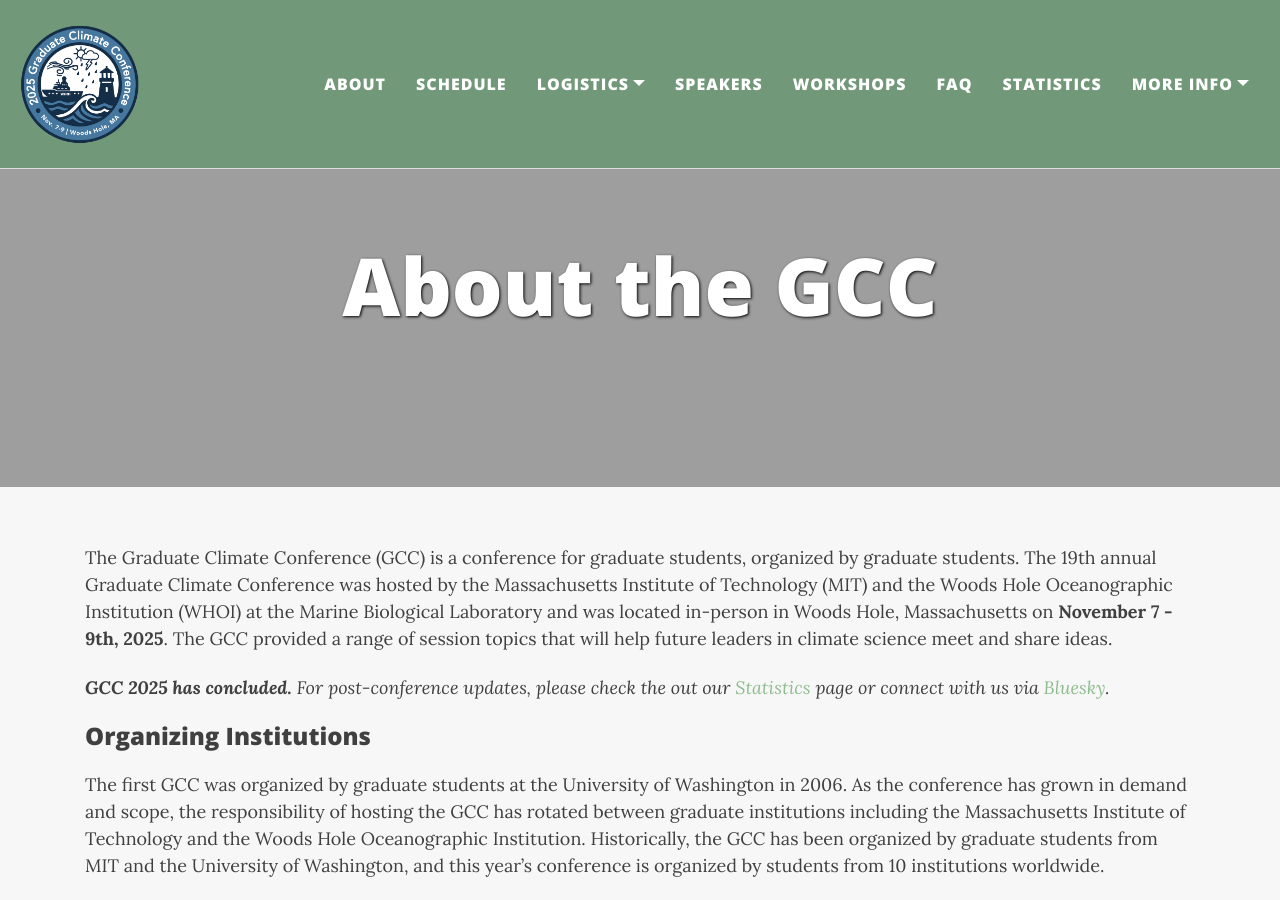
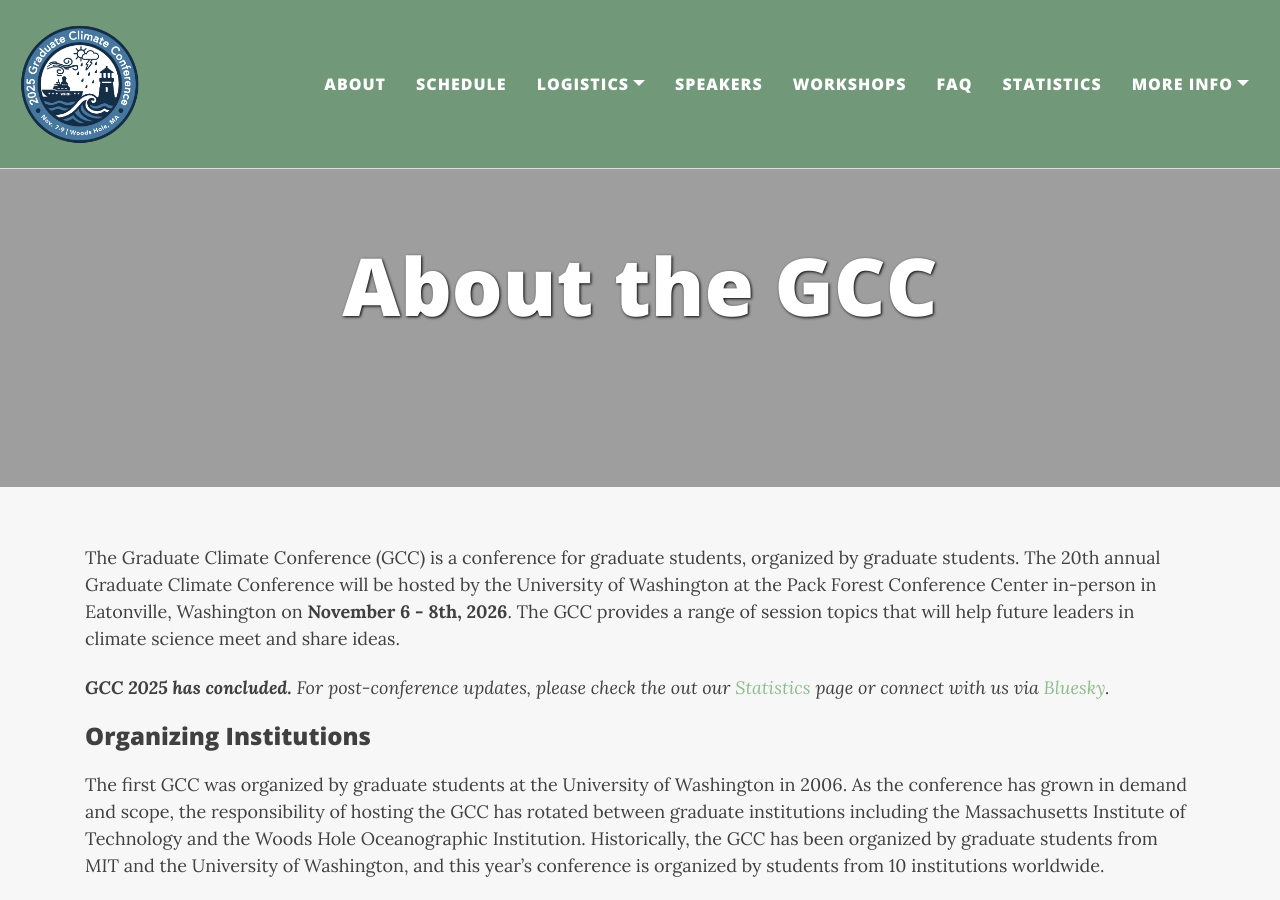
Before and after one commit to graduateclimateconference/GCC2026, a Jekyll site: the page built from about.md, in a window 1280 px wide and 900 px high. Built offline with Jekyll 4.4.1, drawn with Linux system fonts in a browser that asks for light colours; nearby versions of some CDN libraries.

Commit message:
about.md

```diff
--- a/about.md
+++ b/about.md
@@ -3,7 +3,7 @@ layout: page
 title: About the GCC
 cover-img: "/assets/img/WoodsHole2.jpeg"
 ---
-The Graduate Climate Conference (GCC) is a conference for graduate students, organized by graduate students. The 19th annual Graduate Climate Conference was hosted by the Massachusetts Institute of Technology (MIT) and the Woods Hole Oceanographic Institution (WHOI) at the Marine Biological Laboratory and was located in-person in Woods Hole, Massachusetts on __November 7 - 9th, 2025__. The GCC provided a range of session topics that will help future leaders in climate science meet and share ideas.
+The Graduate Climate Conference (GCC) is a conference for graduate students, organized by graduate students. The 20th annual Graduate Climate Conference will be hosted by the University of Washington at the Pack Forest Conference Center in-person in Eatonville, Washington on __November 6 - 8th, 2026__. The GCC provides a range of session topics that will help future leaders in climate science meet and share ideas.
 
 _**GCC 2025 has concluded.** For post-conference updates, please check the out our [Statistics](https://graduateclimateconference.github.io/statistics/) page or connect with us via [Bluesky](https://bsky.app/profile/gcc2025.bsky.social)._
 
```
